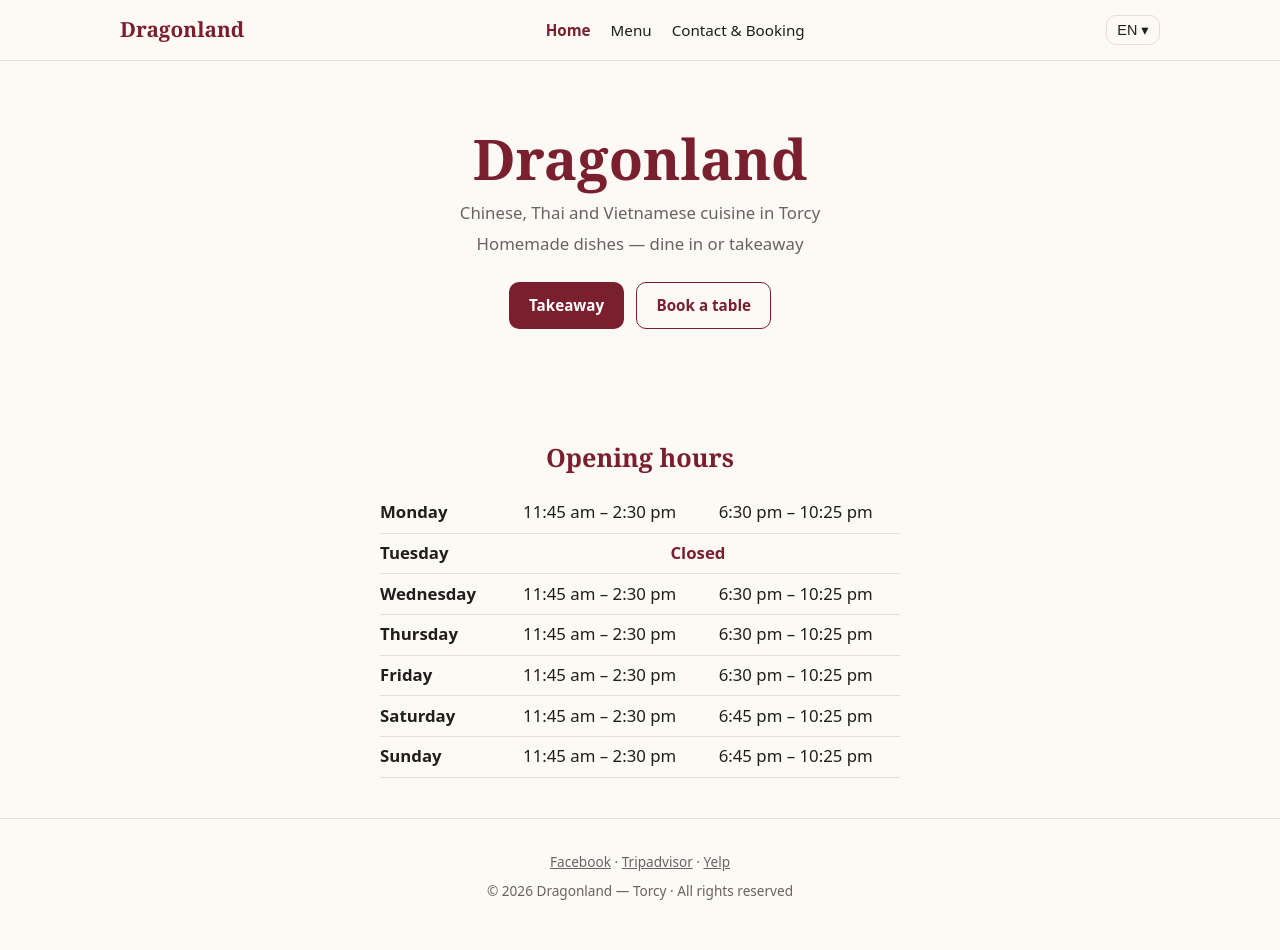
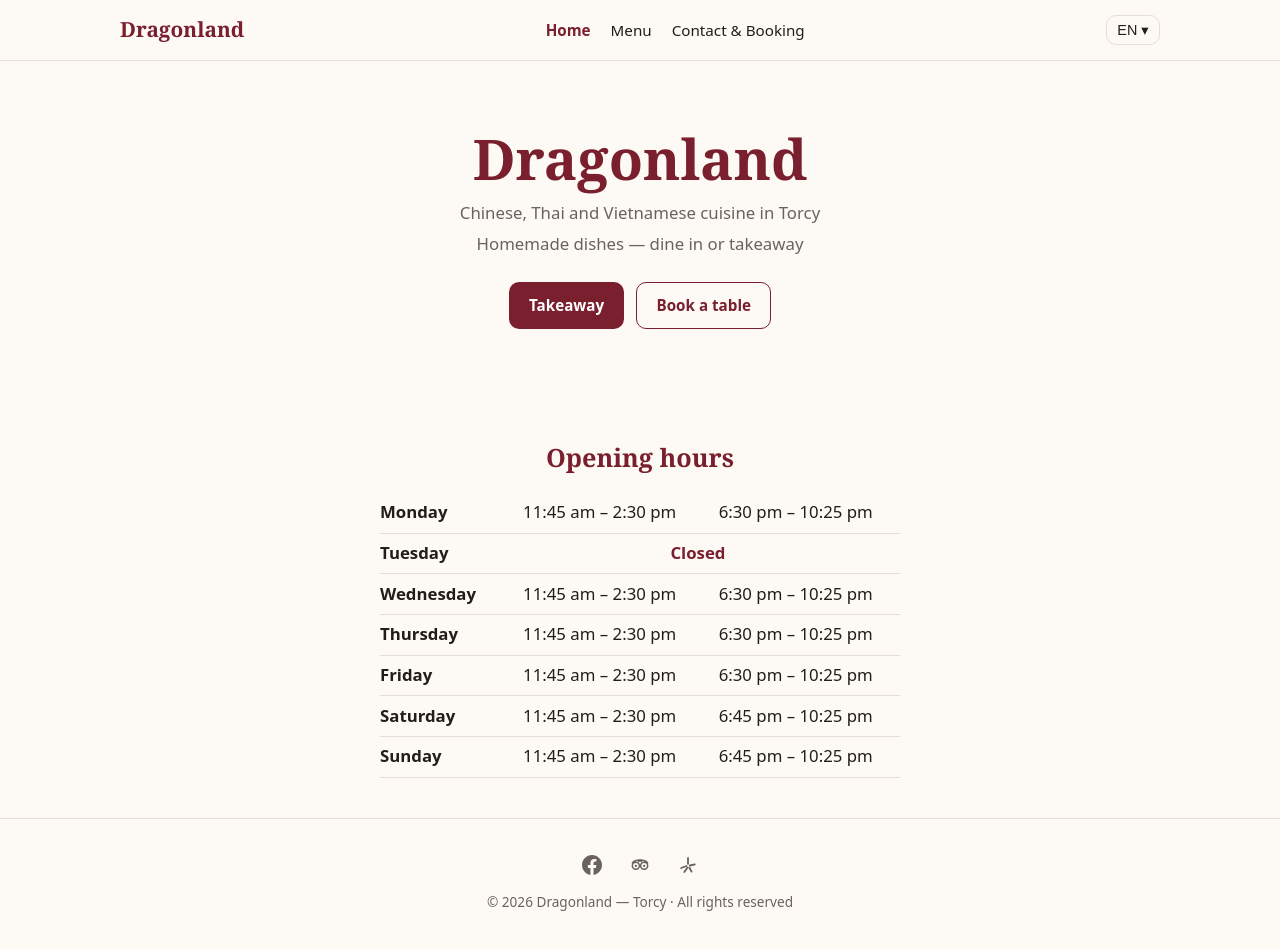
Before and after one commit to Eva-S-Cheng/dragonland-torcy, a React (Vite) app: page / in a window 1280 px wide. Shown: the top 950 px of the page. Built offline with nearby package versions, Linux system fonts and the light colour scheme.

Commit message:
Adding the logo of the socials

```diff
--- a/src/App.jsx
+++ b/src/App.jsx
@@ -247,6 +247,33 @@ function ContactPage() {
 
 // ---------- App ----------
 
+// Pictos sociaux monochromes (hérite de currentColor)
+const SOCIAL_ICONS = {
+  Facebook: (
+    <svg viewBox="0 0 24 24" width="20" height="20" fill="currentColor" aria-hidden="true">
+      <path d="M24 12.073c0-6.627-5.373-12-12-12s-12 5.373-12 12c0 5.99 4.388 10.954 10.125 11.854v-8.385H7.078v-3.47h3.047V9.43c0-3.007 1.792-4.669 4.533-4.669 1.312 0 2.686.235 2.686.235v2.953H15.83c-1.491 0-1.956.925-1.956 1.874v2.25h3.328l-.532 3.47h-2.796v8.385C19.612 23.027 24 18.062 24 12.073z" />
+    </svg>
+  ),
+  Tripadvisor: (
+    <svg viewBox="0 0 24 24" width="20" height="20" fill="none" stroke="currentColor" strokeWidth="1.8" aria-hidden="true">
+      <circle cx="7" cy="13" r="4.2" />
+      <circle cx="17" cy="13" r="4.2" />
+      <circle cx="7" cy="13" r="1.4" fill="currentColor" stroke="none" />
+      <circle cx="17" cy="13" r="1.4" fill="currentColor" stroke="none" />
+      <path d="M2.8 9.5C4.5 7.2 8 6 12 6s7.5 1.2 9.2 3.5M12 6l-1.5 2M12 6l1.5 2" strokeLinecap="round" />
+    </svg>
+  ),
+  Yelp: (
+    <svg viewBox="0 0 24 24" width="20" height="20" fill="none" stroke="currentColor" strokeWidth="2.2" strokeLinecap="round" aria-hidden="true">
+      <path d="M12 10.5V3.5" />
+      <path d="M10.2 13.2l-6.4 2.4" />
+      <path d="M11.2 15.3l-3.6 5" />
+      <path d="M13.6 15l2.6 5" />
+      <path d="M14.2 12.6l6-1.4" />
+    </svg>
+  ),
+}
+
 export default function App() {
   const route = useHashRoute()
   const { t } = useI18n()
@@ -261,11 +288,10 @@ export default function App() {
       <footer className="site-footer">
         <div className="container">
           <p className="footer-socials">
-            {RESTAURANT.socials.map(({ name, url }, i) => (
-              <span key={name}>
-                {i > 0 && ' · '}
-                <a href={url} target="_blank" rel="noreferrer">{name}</a>
-              </span>
+            {RESTAURANT.socials.map(({ name, url }) => (
+              <a key={name} href={url} target="_blank" rel="noreferrer" aria-label={name} title={name}>
+                {SOCIAL_ICONS[name] ?? name}
+              </a>
             ))}
           </p>
           © {new Date().getFullYear()} Dragonland — Torcy · {t('footer.rights')}
--- a/src/styles.css
+++ b/src/styles.css
@@ -215,8 +215,19 @@
 
   .hours-table td:not(:first-child) { text-align: center; }
 
-  .footer-socials { margin: 0 0 0.5rem; }
-  .footer-socials a { color: var(--ink-soft); }
+  .footer-socials {
+    margin: 0 0 0.75rem;
+    display: flex;
+    justify-content: center;
+    gap: 1.25rem;
+  }
+
+  .footer-socials a {
+    color: var(--ink-soft);
+    display: inline-flex;
+    padding: 0.25rem;
+  }
+
   .footer-socials a:hover { color: var(--red); }
 
   @media (max-width: 480px) {
```
